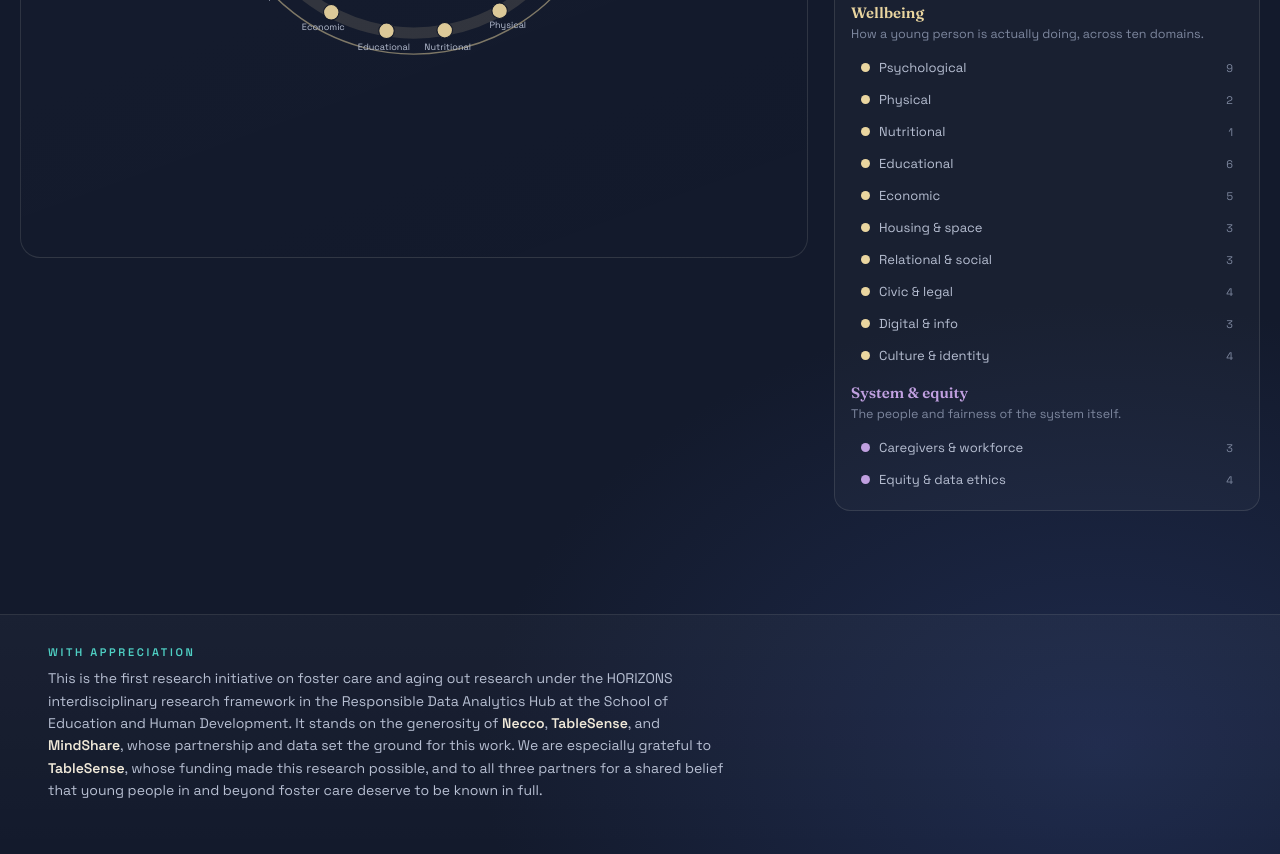
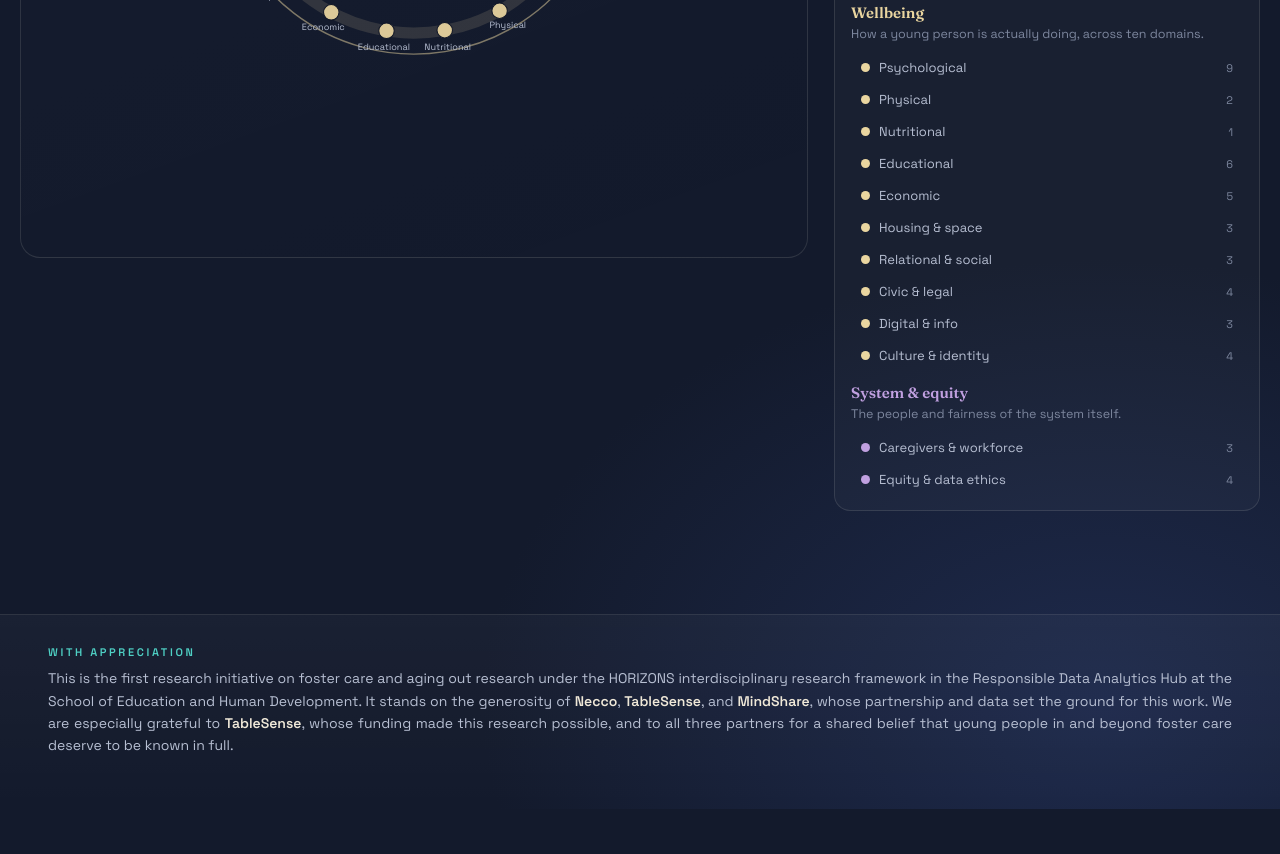
Before and after one commit to sahn1978/horizonsimpact_fostercare, a plain HTML site: page index.html in a window 1280 px wide. Shown: the part 912-1766 px from the top of the page. After the commit the page ends 1721 px from the top, so only its background shows below. Drawn offline with Linux system fonts and the light colour scheme.

Commit message:
Add files via upload

```diff
--- a/index.html
+++ b/index.html
@@ -120,7 +120,7 @@
   .logo-chip img{height:38px;width:auto;display:block}
   footer.ack{margin:28px 0 0;padding:30px clamp(20px,4vw,48px) 52px;border-top:1px solid var(--line);background:linear-gradient(180deg,rgba(255,255,255,.03),rgba(255,255,255,0))}
   footer.ack .ack-k{font-size:11px;letter-spacing:.24em;text-transform:uppercase;color:var(--cA);font-weight:600;margin:0 0 8px}
-  footer.ack .ack-t{color:var(--ink-soft);font-size:14px;line-height:1.6;max-width:76ch;margin:0}
+  footer.ack .ack-t{color:var(--ink-soft);font-size:14px;line-height:1.6;margin:0;text-align:justify}
   footer.ack .ack-t b{color:var(--ink);font-weight:600}
   @media(max-width:640px){.logo-chip img{height:30px}}
   .live-hint{display:flex;align-items:center;gap:9px;margin:0 0 12px;font-size:13.5px;color:var(--ink-soft)}
```
